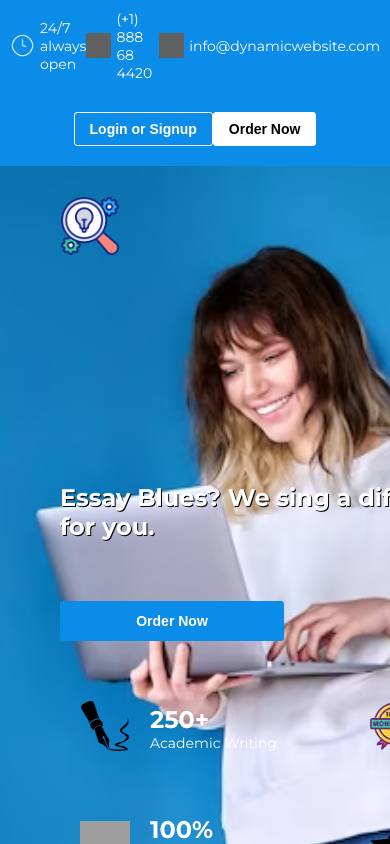
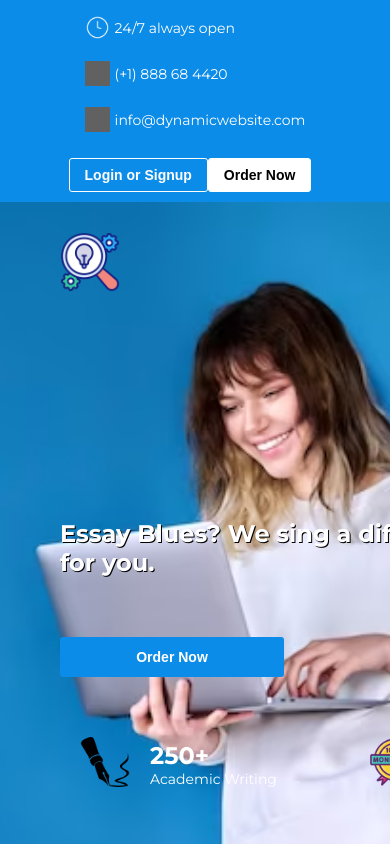
Before and after one commit to burhanrepos/front-end-angular, an Angular app: page / in a window 390 px wide. Shown: the top 844 px of the page. Built offline with nearby package versions, Linux system fonts and the light colour scheme; grey boxes are pictures that could not be loaded.

Commit message:
Header responsive

```diff
--- a/src/app/components/header-bar/header-bar.component.css
+++ b/src/app/components/header-bar/header-bar.component.css
@@ -18,7 +18,7 @@ body {
 .header__part {
   display: flex;
   align-items: center;
-  margin-right: 20px;
+  margin-right: 10px;
 }
 
 .header__part--left {
@@ -27,24 +27,22 @@ body {
 
 .header__icon {
   font-size: 24px;
-    margin-right: 5px;
-    filter: invert(100%);
-    margin-top: 5px;
+  margin-right: 5px;
+  filter: invert(100%);
+  margin-top: 5px;
 }
 
 .header__text {
   font-size: 14px;
 }
 
-.login-signup{
+.login-signup {
   border: 1px solid;
   color: #fff;
   background-color: transparent;
 }
+
 .header__button {
-  /* background-color: #fff; */
-  /* color: #333; */
-  /* border: none; */
   border: 1px solid #fff;
   font-weight: bold;
   border-radius: 3px;
@@ -64,8 +62,8 @@ body {
   color: #000;
 }
 
-/* Responsive Styles for Mobile Phones */
-@media screen and (max-width: 767px) {
+
+@media screen and (max-width: 436px) {
   .header {
     flex-direction: column;
     height: auto;
@@ -73,6 +71,10 @@ body {
   }
 
   .header__part {
+    display: block;
+  }
+  .header_left_part{
+    display: flex;
     margin-right: 0;
     margin-bottom: 10px;
   }
@@ -81,4 +83,7 @@ body {
     margin-left: 0;
     margin-top: 10px;
   }
+  .header__part--left {
+    margin: auto;
+  }
 }
--- a/src/app/components/header-bar/header-bar.component.html
+++ b/src/app/components/header-bar/header-bar.component.html
@@ -1,6 +1,6 @@
 <div class="header">
 		<div class="header__part header__part--left">
-      <div class="header__part" *ngFor="let item of hostDetails">
+      <div class="header__part header_left_part" *ngFor="let item of hostDetails">
 				<div class="header__icon">
           <img [src]="item.src" alt="Icon" width="25" height="25">
 				</div>
```
